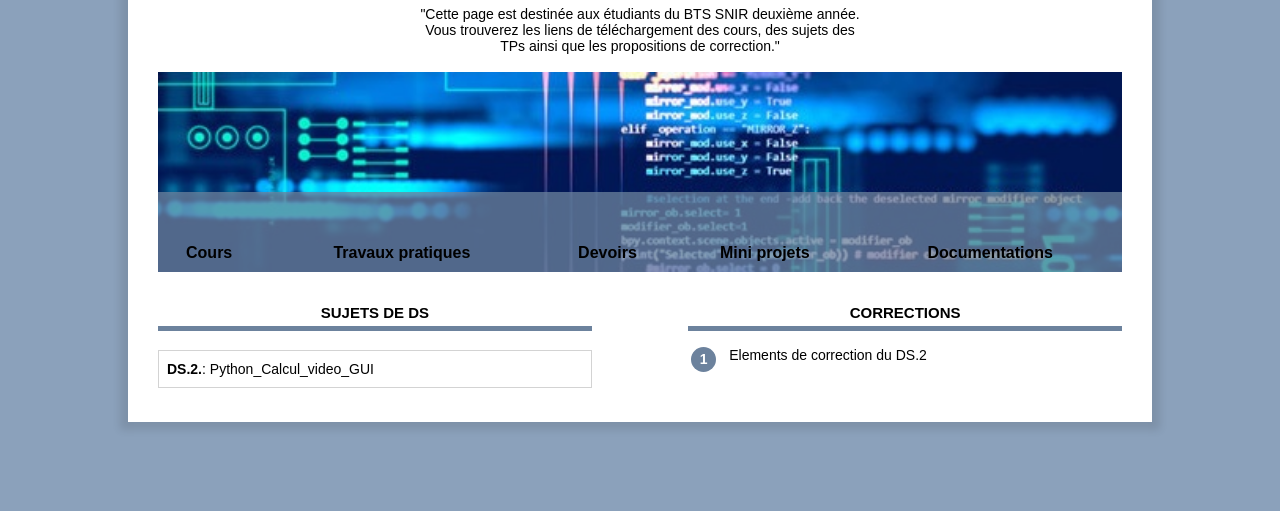
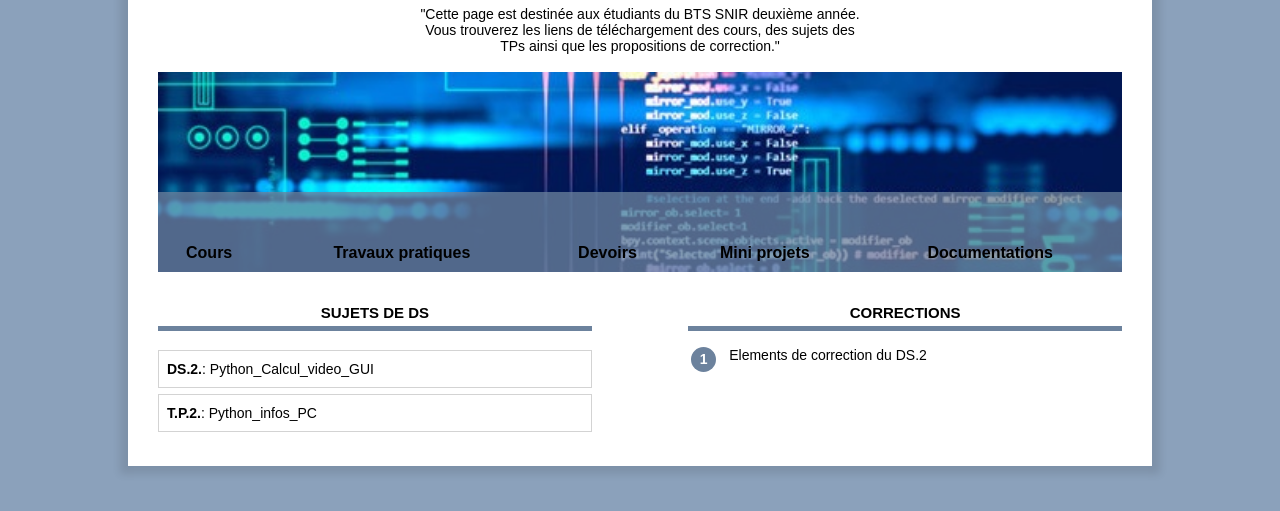
Before and after one commit to snirpy/site, a plain HTML site: page devoirs.html in a window 1280 px wide. Shown: the part 151-662 px from the top of the page. Drawn offline with Linux system fonts and the light colour scheme.

Commit message:
Update devoirs.html

```diff
--- a/devoirs.html
+++ b/devoirs.html
@@ -42,8 +42,8 @@
                     <h2>Sujets de DS</h2>
                     <div class="ingredients">
                       <p><a href="sujets/devoir_N2_BTS_SNIR_2021.pdf" target="_blank"> <b>DS.2.</b>: Python_Calcul_video_GUI</a> </p>
-                       <!--    <p><a href="sujets/T.P.2.Python_while_exceptions_conditions.pdf" target="_blank"> <b>T.P.2.</b>: Python_while_exceptions_conditions</a> </p>
-                        <p><a href="sujets/T.P.3.Python_for_exceptions_while.pdf" target="_blank"> <b>T.P.3.</b>: Python_for_exceptions_while.pdf</a> </p>
+                      <p><a href="sujets/info_pc.pdf" target="_blank"> <b>T.P.2.</b>: Python_infos_PC</a> </p>
+                        <!--     <p><a href="sujets/T.P.3.Python_for_exceptions_while.pdf" target="_blank"> <b>T.P.3.</b>: Python_for_exceptions_while.pdf</a> </p>
                         <p><a href="sujets/T.P.4.Python_Fonctions_et_méthodes_sur_leschaine.pdf" target="_blank"> <b>T.P.4.</b>: Python_Fonctions_et_méthodes_sur_les_chaines</a> </p>
                         <p><a href="sujets/T.P.5.Python_tuples_liste.pdf" target="_blank"> <b>T.P.5.</b>: Python_tuples_liste</a> </p>
                         <p><a href="sujets/T.P.6.Python_Les_dictionnaires_en_cours.pdf" target="_blank"> <b>T.P.6.</b>: Python_Les_dictionnaires</a> </p>
```
